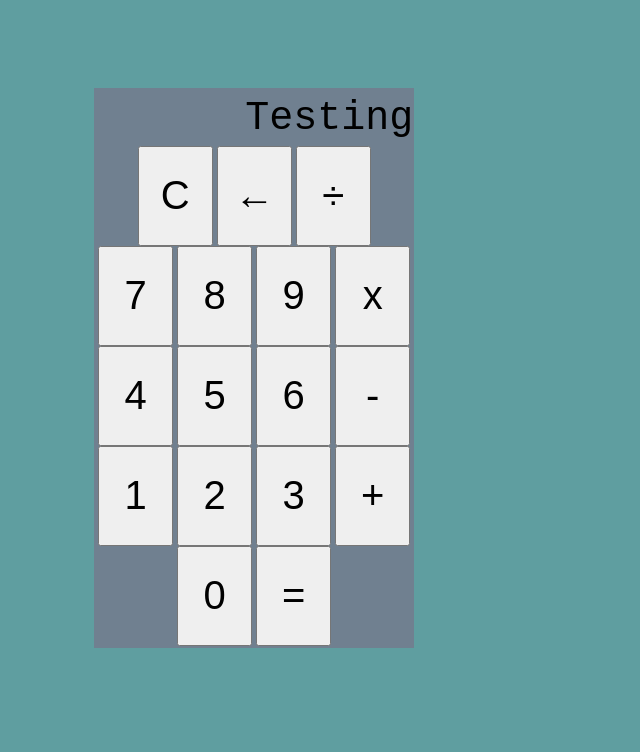
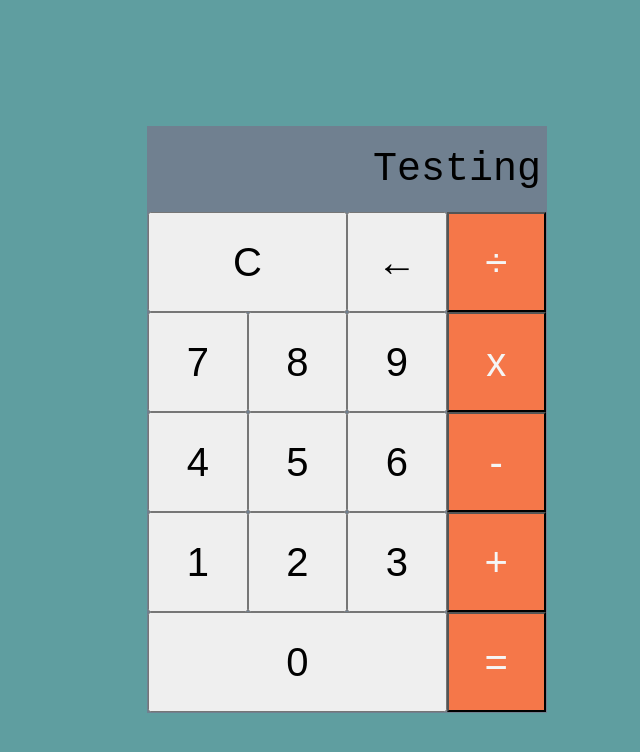
Before and after one commit to a93murph/calc, a plain HTML site: page index.html in a window 1280 px wide. Shown: the whole page, without its empty margins (293-933 px from the left). Drawn offline with Linux system fonts and the light colour scheme.

Commit message:
formatting calc

```diff
--- a/index.html
+++ b/index.html
@@ -8,32 +8,32 @@
     <div class="calculator">
       <section class="screen">Testing</section>
       <div class="number-pad">
-        <section>
-          <button class="keys" class="key-zero">0</button>
-          <button class="keys">=</button>
+        <section class="row">
+          <button class="key-zero">0</button>
+          <button class="last-column">=</button>
         </section>
-        <section>
+        <section class="row">
           <button class="keys">1</button>
           <button class="keys">2</button>
           <button class="keys">3</button>
-          <button class="keys">+</button>
+          <button class="last-column">+</button>
         </section>
-        <section>
+        <section class="row">
           <button class="keys">4</button>
           <button class="keys">5</button>
           <button class="keys">6</button>
-          <button class="keys">-</button>
+          <button class="last-column">-</button>
         </section>
-        <section>
+        <section class="row">
           <button class="keys">7</button>
           <button class="keys">8</button>
           <button class="keys">9</button>
-          <button class="keys">x</button>
+          <button class="last-column">x</button>
         </section>
-        <section>
-          <button class="keys">C</button>
+        <section class="row">
+          <button class="key-clear">C</button>
           <button class="keys">←</button>
-          <button class="keys">÷</button>
+          <button class="last-column">÷</button>
         </section>
       </div>
     </div>
--- a/styles.css
+++ b/styles.css
@@ -8,12 +8,9 @@ body {
 
 .calculator {
   background-color: slategrey;
-  display: flex;
-  flex-direction: column;
-  justify-content: center;
-  margin: 7% 30%;
-  height: 35em;
-  width: 20em;
+  display: block;
+  margin: 10% auto;
+  width: 400px;
   border: 1px solid slategrey;
 }
 .screen {
@@ -21,19 +18,36 @@ body {
   display: block;
   text-align: end;
   font-size: 40px;
-  margin-top: 5px;
-  margin-bottom: 5px;
+  padding: 20px 5px;
 }
 .number-pad {
   display: flex;
   flex-direction: column-reverse;
   align-items: center;
 }
+.row {
+  display: flex;
+  flex-direction: row;
+  width: 100%;
+}
 .keys {
   height: 100px;
-  width: 75px;
+  font-size: 40px;
+  width: 25%;
+}
+.key-zero {
+  font-size: 40px;
+  height: 100px;
+  flex-grow: 4;
+}
+.last-column {
+  font-size: 40px;
+  width: 25%;
+  background-color:rgb(245, 119, 73);
+  color: whitesmoke;
+}
+.key-clear {
+  height: 100px;
+  flex-grow: 6;
   font-size: 40px;
 }
-.key-zero {
-  width: 100%;
-}
```
